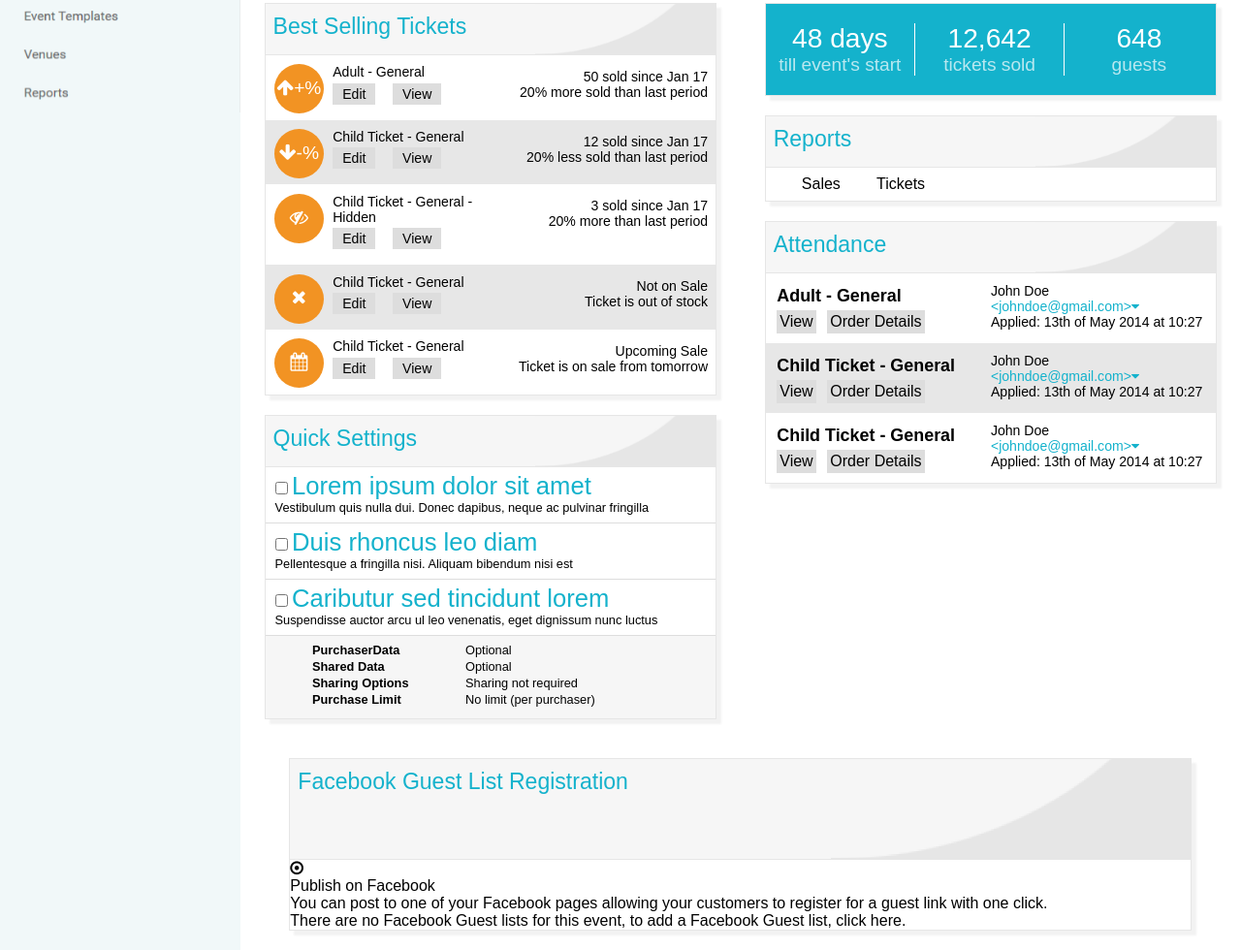
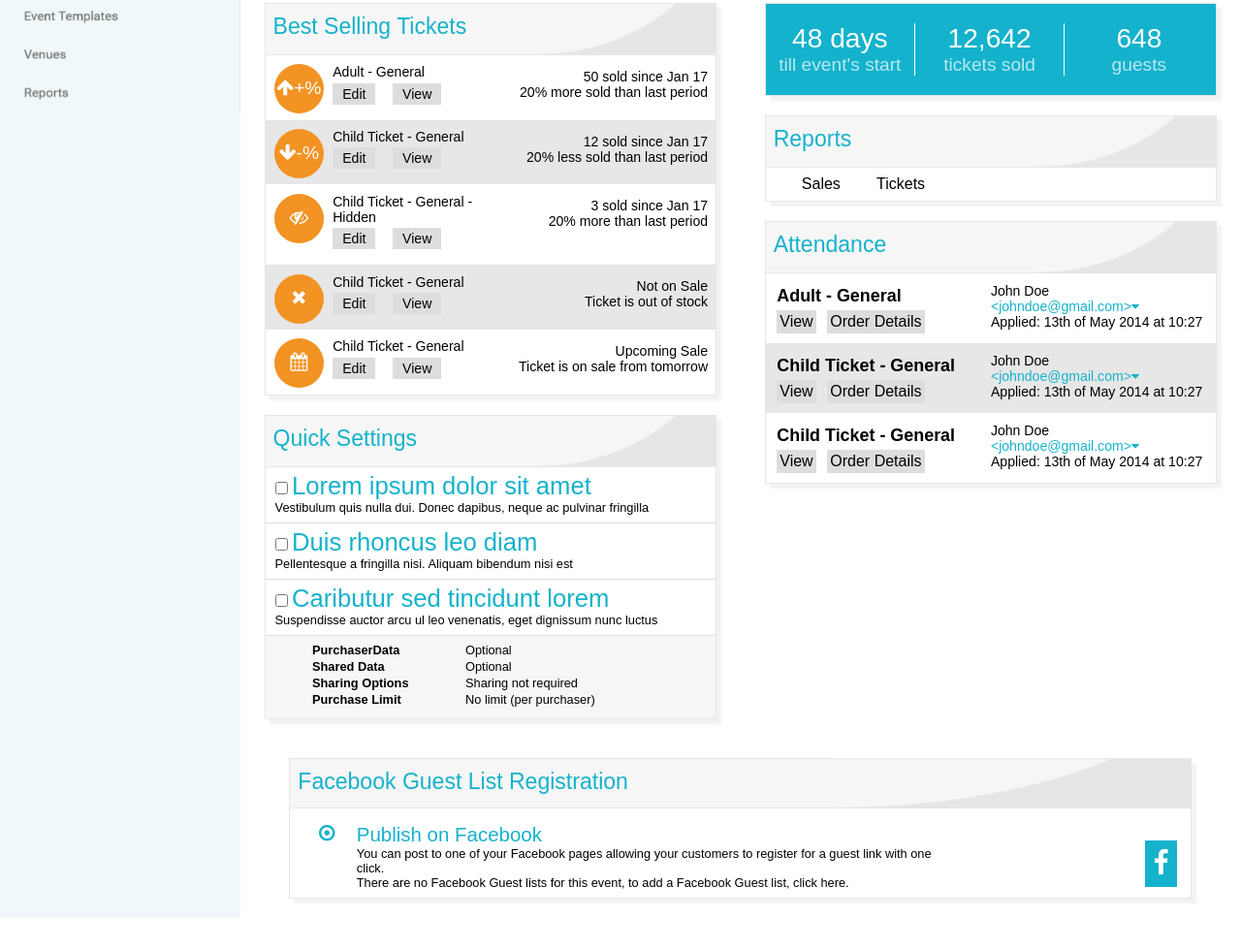
Before and after one commit to Havolt/nu-challenge, a plain HTML site: page index.html in a window 1280 px wide. Shown: the part 276-1256 px from the top of the page at 97% size. After the commit the page ends 1223 px from the top, so only its background shows below. Drawn offline with Linux system fonts and the light colour scheme.

Commit message:
styled facebook guest section

```diff
--- a/nu-script.js
+++ b/nu-script.js
@@ -145,8 +145,11 @@
     creEl('div', 'facebookMainSec', 'facebookContain', 0)
     creEl('div', 'facebookPublishSec', 'facebookMainSec', 0);
     creEl('div', 'facebookPublishIcon', 'facebookPublishSec', 0, '', '<i class="fa fa-dot-circle-o"></i>')
-    creEl('div', 'facebookPublishTitle', 'facebookPublishSec', 0, '', 'Publish on Facebook');
-    creEl('div', 'facebookPublishDesc', 'facebookPublishSec', 0, '', 'You can post to one of your Facebook pages allowing your customers to register for a guest link with one click. </br> There are no Facebook Guest lists for this event, to add a Facebook Guest list, click here.');
+    creEl('div', 'facebookPublishText', 'facebookPublishSec', 0);
+    creEl('div', 'facebookPublishTitle', 'facebookPublishText', 0, '', 'Publish on Facebook');
+    creEl('div', 'facebookPublishDesc', 'facebookPublishText', 0, '', 'You can post to one of your Facebook pages allowing your customers to register for a guest link with one click. </br> There are no Facebook Guest lists for this event, to add a Facebook Guest list, click here.');
+    creEl('div', 'facebookIconSec', 'facebookMainSec', 0);
+    creEl('div', 'facebookIcon', 'facebookIconSec', 0, '', '<i class="fa fa-facebook"></i>' );
 }
 
 //Initializes page
--- a/nu-style.css
+++ b/nu-style.css
@@ -296,3 +296,56 @@
 .attendanceRightEmail{
     color: rgb(20, 178, 204);
 }
+
+.facebookHead > img{
+    height: 50px;
+}
+
+.facebookPublishSec{
+    width: 80%;
+    display: inline-block;
+}
+
+.facebookPublishIcon{
+    color: rgb(20, 178, 204);
+    margin-bottom: 5%;
+    margin-top: 2%;
+    margin-left: 4%;
+    display: inline-block;
+    vertical-align: top;
+    font-size: 1.5vw;
+
+}
+
+.facebookPublishText{
+    display: inline-block;
+    margin-top: 2%;
+    margin-left: 3%;
+    width: 80%;
+}
+
+.facebookPublishTitle{
+    color: rgb(20, 178, 204);
+    font-size: 1.6vw;
+}
+
+.facebookPublishDesc{
+    font-size: 1vw;
+    padding-bottom: 8px;
+}
+
+.facebookIconSec{
+    width: 20%;
+    display: inline-block;
+    position: relative;
+}
+
+.facebookIcon{
+    position: absolute;
+    right: 8%;
+    bottom: 75%;
+    background: rgb(20, 178, 204);
+    color: white;
+    padding: 8px;
+    font-size: 2.2vw;
+}
```
